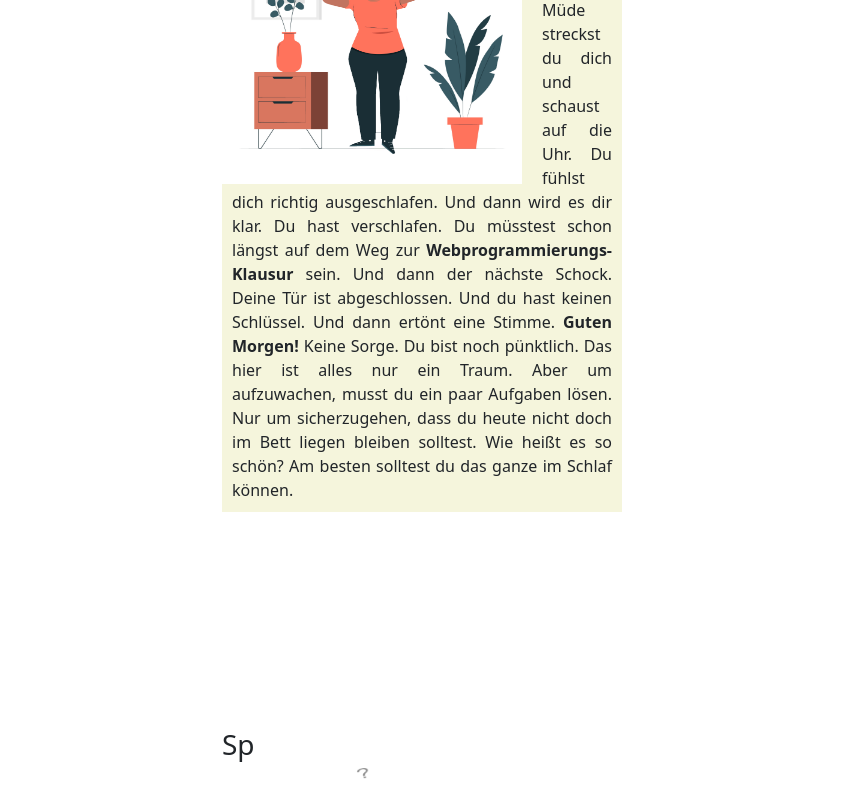
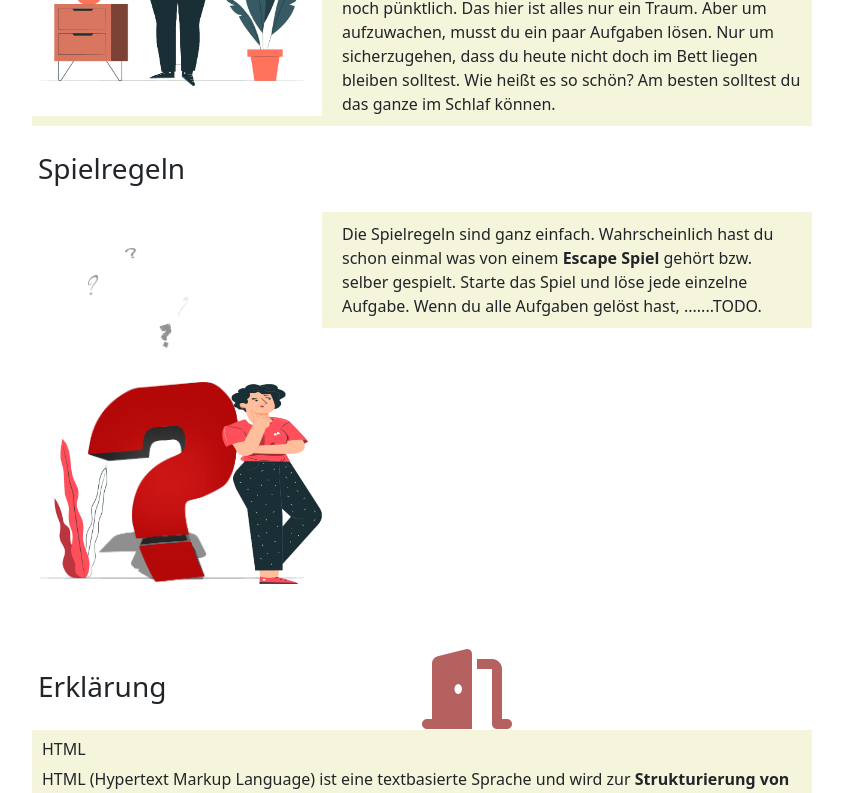
Before and after one commit to JuliaMWeber/fd-team8, an Angular app: page /start in a window 1280 px wide. Shown: the part 520-1313 px from the top of the page, without its empty margins (218-1061 px from the left). Built offline with nearby package versions, Linux system fonts and the light colour scheme; no server answers.

Commit message:
new change for onepager

```diff
--- a/src/main.css
+++ b/src/main.css
@@ -136,7 +136,7 @@
 
 /* One Pager */
 
-.p-5 {
+.p-5{
   background-color: beige;
   display: grid;
   grid-template-columns: min-content 1fr;
@@ -148,12 +148,6 @@
  margin-top: 50px;
  text-align: center;
 }
-.text-right, .text-left{
-  margin: 10px;
-  padding: 10px;
-  /*width: 200px;  */
-  background-color: beige;
-}
 .h-img{
 	max-width: 60%;
 	max-height: 60%;
@@ -161,27 +155,24 @@
 	margin-left: 25%;
 
   }
-/*
-.spielstory {
-  display: grid;
-  padding: 2rem;
-  grid-template-columns: 300px 1fr;
-  gap: 1rem;
-  align-items: center;
-  max-width: 800px;
-  margin: 0 auto;
-  font: 500 100%/1.5 system-ui;
+.text-right, .text-left {
+  margin: 10px;
+  padding: 10px;
+  /*width: 200px;  */
+  background-color: beige;
+}
 
+
+h3 {
+  padding: 1rem;
+  font-weight: 500;
+  line-height: 1.2;
+  text-align: left;
 }
-*/
-/*
-.regelImg, .vorstellungImg{
-  max-width: 100%;
-  max-height: auto;
-}
-*/
+
 
 /*test*/
+/*
 .vorstellung {
 	width: 500px; padding: 50px; margin: 0 50px
 }
@@ -194,33 +185,25 @@
 .erklärung {
 	width: 500px; padding: 50px; margin: 0 50px
 }
-
-
-.text-right {
-	text-align: justify;
-	margin: 1em auto;
-}
-
-
+*/
 
 .buttonEscape{
 	width: 100%;
+	margin: 25px auto;
 	text-align: center;
 	background: none;
 	border: none;
 }
-
 .cdoor {
-	font-size: 75px;
+	font-size: 80px;
 	color: #b5615f;
 	position: absolute;
 }
 .odoor {
-	font-size: 75px;
+	font-size: 80px;
 	color: #b5615f;
 	position: absolute;
 }
-
 
 .spielvorstellung {
 	float: inline-start;
@@ -290,21 +273,30 @@
 }
 
 .spielstory {
-	/*
 	float: inline-start;
 	left:auto;
 	width:320px;
 	height: 300px;
 	padding-right: 20px;
-	*/
+}
+.spielstory {
 	display: grid;
-  	padding: 2rem;
+	padding-top: 4.5rem;
+	padding-bottom: 20rem;
 	grid-template-columns: 300px 1fr;
 	gap: 1rem;
 	align-items: center;
 	max-width: 800px;
 	margin: 0 auto;
 	font: 500 100%/1.5 system-ui;
+
+  }
+  .text-reg{
+	margin: 150px 10px 10px 10px ;
+
+	padding: 10px;
+	/*width: 200px;  */
+	background-color: beige;
 }
 /* Frau */
 .regelImg0 {
@@ -373,8 +365,34 @@
 	height:400px;
 	width:300px;
 }
+.footer{
+	margin: 10px;
+    padding: 10px;
+	background-color: beige;
+	display: grid;
+	grid-template-columns: min-content 1fr;
+	max-width: 800px;
+	text-align: left;
+}
+.f-list {
+	margin: 10px;
+}
+.f-button {
+	text-align: right;
+}
+.footerEscape{
+	width: 50%;
+	margin: 0 auto;
+	text-align: right;
+	background: none;
+	border: none;
+}
 
-
+.door {
+	font-size: 50px;
+	color: #b5615f;
+	position: absolute;
+}
 /* One Pager Animationen*/
 
 /* Beispiel HTML */
```
Also changed, not shown: src/app/footer/footer.component.html (added, +20 -0 lines). Lines whose indentation alone changed are shown as unchanged.
